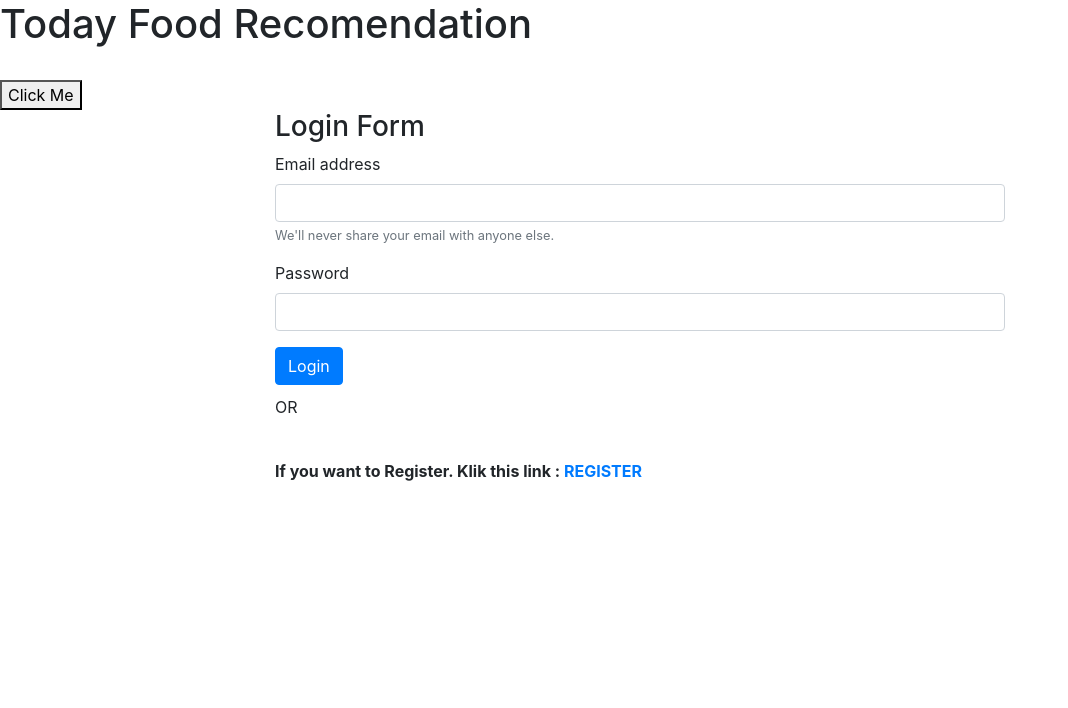
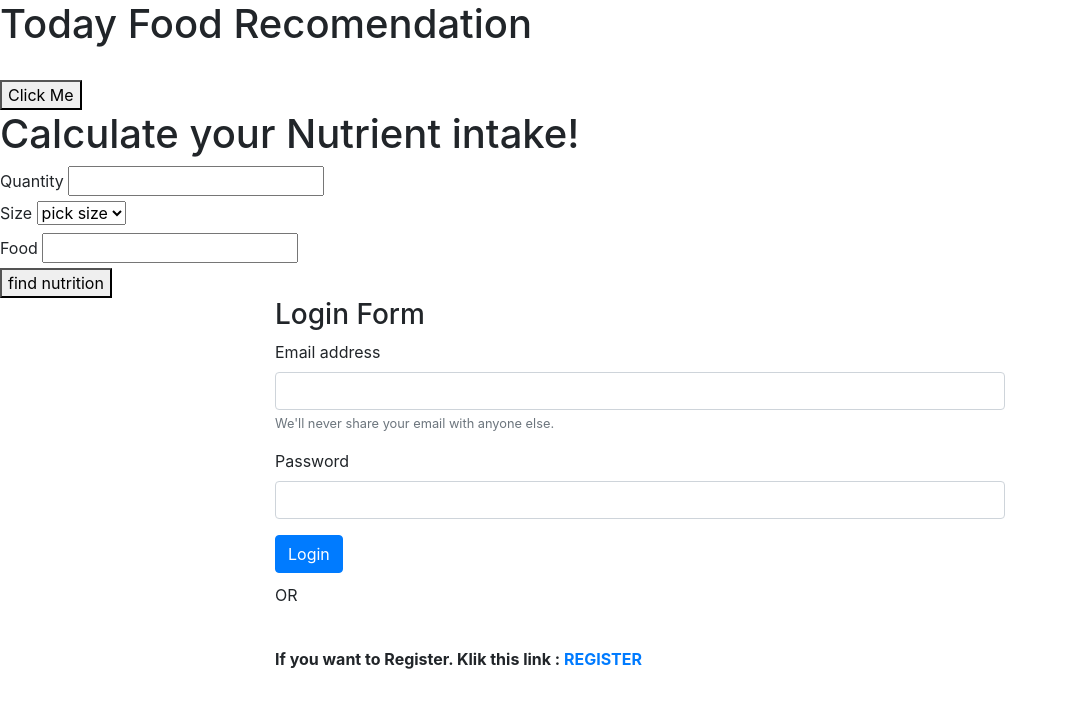
Before and after one commit to Blezing-fox-G2P1/client, a plain HTML site: page index.html in a window 1280 px wide. Shown: the whole page, without its empty margins (0-1068 px from the left). Drawn offline with nearby package versions, Linux system fonts and the light colour scheme.

Commit message:
added html no jquery yet

```diff
--- a/index.html
+++ b/index.html
@@ -57,8 +57,32 @@
   </div>
 
   <div id="aga">
+    <h1>Calculate your Nutrient intake!</h1>
 
+    <form name="nutrition-form" class="nutrition">
+      <div>
+        <label for="quantity">Quantity</label>
+        <input type="number" name="quantity" id="quantity">
+      </div>
+      <div>
+        <label for="size">Size</label>
+        <select name="size" id="size">
+          <option selected disabled>pick size</option>
+          <option value="small">small</option>
+          <option value="medium">small</option>
+          <option value="large">small</option>
+        </select>
+      </div>
+      <div>
+        <label for="food">Food</label>
+        <input type="text" name="food" id="food">
+      </div>
+      <div>
+        <button type="submit">find nutrition</button>
+      </div>
+    </form>
   </div>
+
   <section id="login">
     <div class="container">
       <div class="row">
--- a/js/script.js
+++ b/js/script.js
@@ -131,6 +131,16 @@ function fetchDataResto() {
     })
 }
 
+function fetchNutrition() {
+  $.ajax({
+    method: "GET",
+    url: "http://localhost:3000/nutrition",
+    headers: {
+      access_token: localStorage.getItem('access_token')
+    }
+  })
+}
+
 $(document).ready(function () {
   if (!localStorage.getItem('access_token')) {
     showLogin()
```
